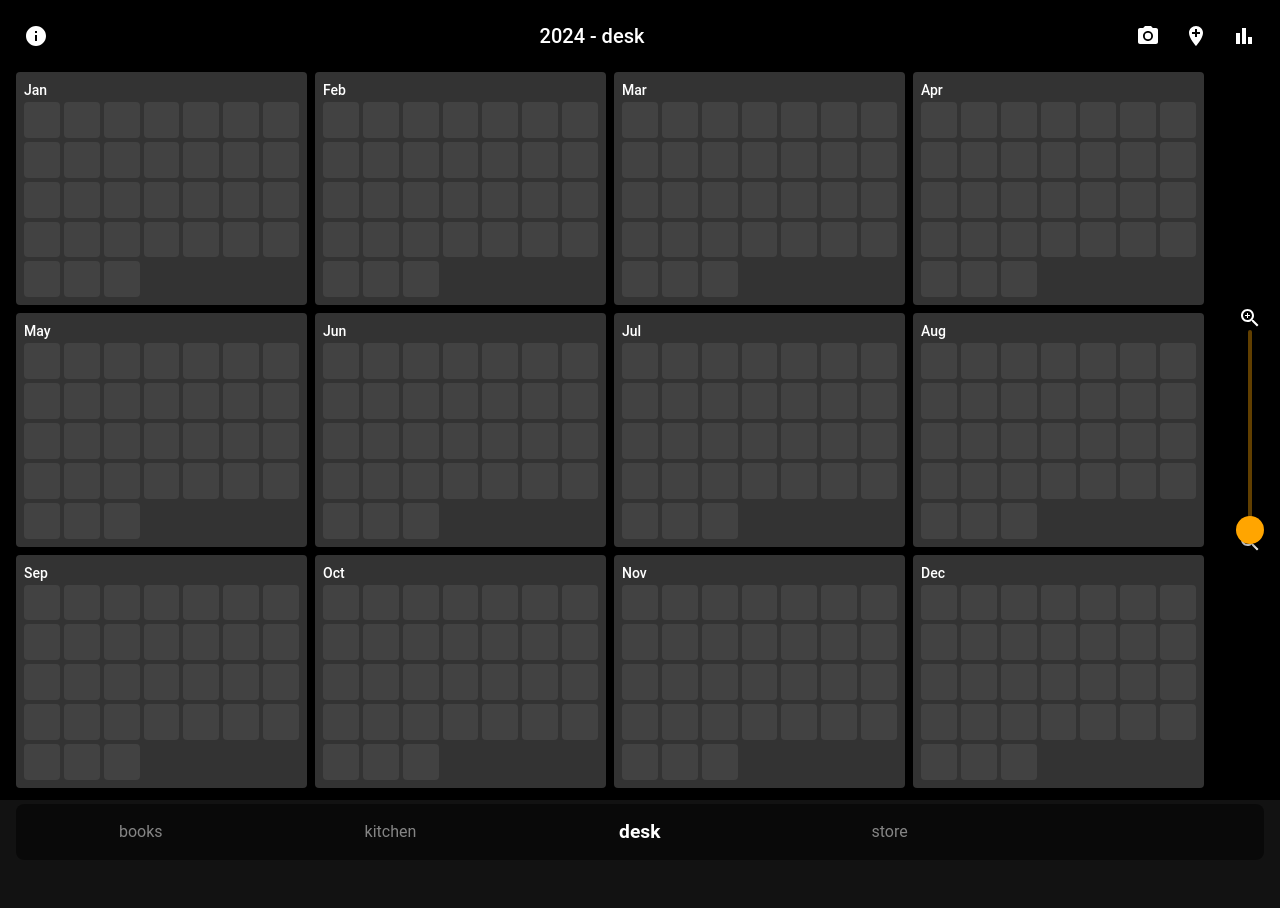
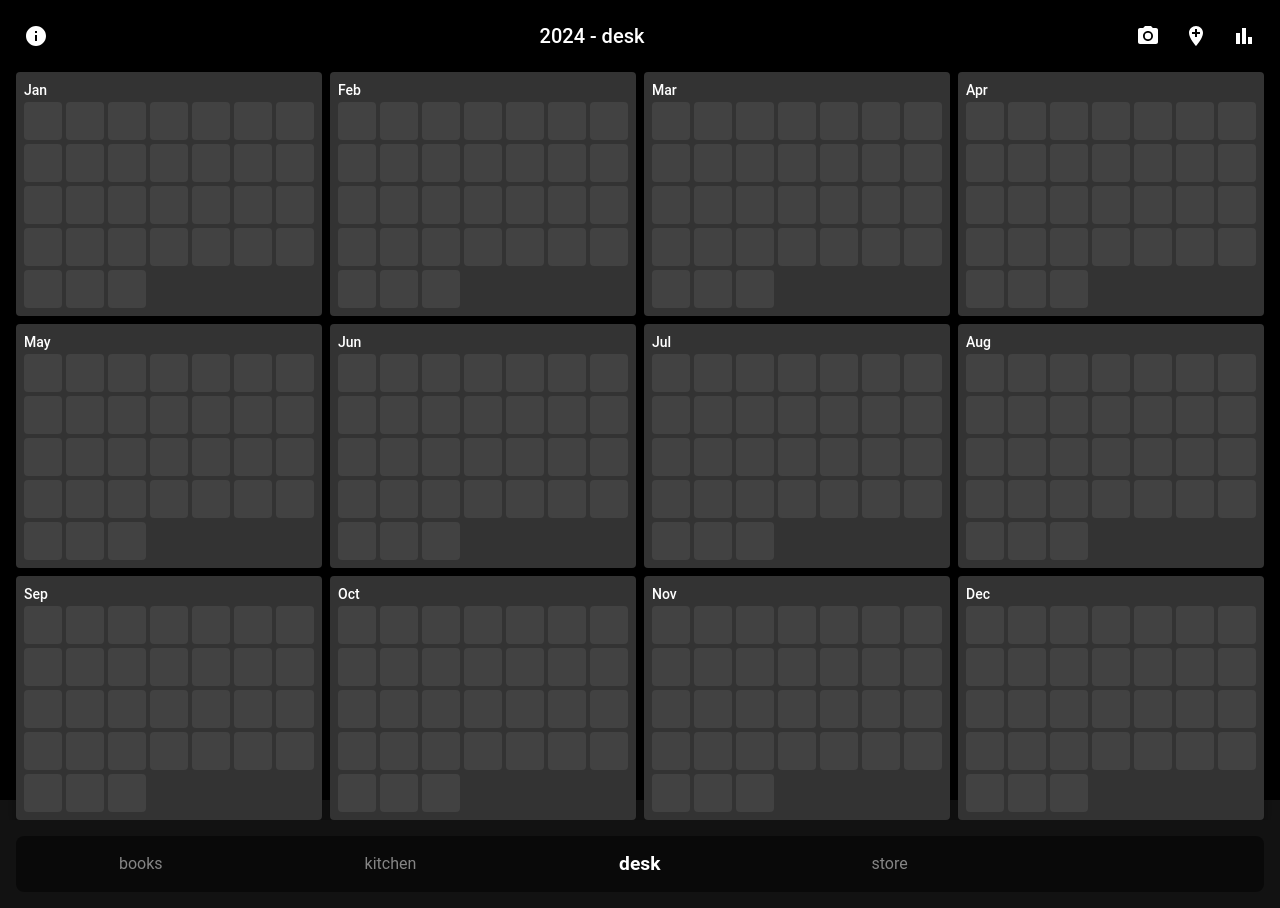
Before and after one commit to GreenTeaProgrammers/difflog2, a React (Vite) app in the folder frontend/: page /welcome in a window 1280 px wide. Before the commit the page ends 876 px from the top, so only its background shows below. Built offline with nearby package versions, Linux system fonts and the light colour scheme.

Commit message:
style:スライドバーの廃止

```diff
--- a/frontend/src/components/diff/WelcomeScreen.tsx
+++ b/frontend/src/components/diff/WelcomeScreen.tsx
@@ -226,32 +226,6 @@ const WelcomeScreen: React.FC<WelcomeScreenProps> = ({ username }) =>
         <Box sx={{ flexGrow: 1, overflow: 'auto', px: 2 }}>
           {renderContent()}
         </Box>
-        <Box sx={{ width: 60, display: 'flex', flexDirection: 'column', justifyContent: 'center', alignItems: 'center', py: 2 }}>
-          <ZoomIn />
-          <Slider
-            value={zoomLevel}
-            min={1}
-            max={3}
-            step={1}
-            onChange={handleZoomChange}
-            orientation="vertical"
-            sx={{
-              height: 200,
-              color: 'orange',
-              '& .MuiSlider-thumb': {
-                width: 28,
-                height: 28,
-                '&:before': {
-                  boxShadow: '0 4px 8px rgba(0,0,0,0.4)',
-                },
-                '&:hover, &.Mui-focusVisible, &.Mui-active': {
-                  boxShadow: '0 0 0 8px rgba(255, 165, 0, 0.16)',
-                },
-              },
-            }}
-          />
-          <ZoomOut />
-        </Box>
       </Box>
 
       <Box sx={{ p: 2 }}>
```
